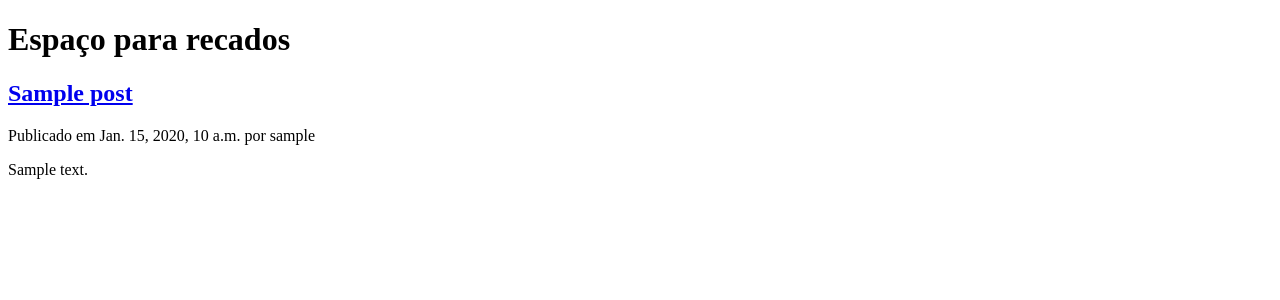
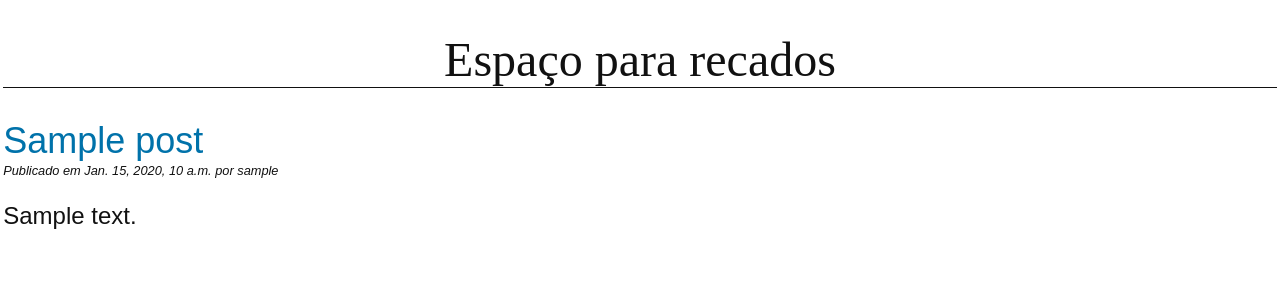
Before and after one commit to fabianocardosodev/Projetoescola, a Django app: page /appnotas/ in a window 1280 px wide. Shown: the top 300 px of the page. Run offline with Django 3.2, Linux system fonts and the light colour scheme; tables that the repository leaves empty hold one stand-in row (values such as "Sample post").

Commit message:
atualização interface e links
Criando css

```diff
--- a/Appescola/appnotas/models.py
+++ b/Appescola/appnotas/models.py
@@ -10,6 +10,8 @@ class Post(models.Model):
     created = models.DateTimeField(auto_now_add=True)
     update = models.DateTimeField(auto_now=True)
 
+    class Meta:
+        ordering = ("-created",)
 
     def __str__(self):
         return self.title
--- /dev/null
+++ b/Appescola/appnotas/static/css/appnotas.css
@@ -0,0 +1,30 @@
+body {
+    margin: 0.25%;
+    font-family: sans-serif;
+    font-size: 1.5rem;
+    color: #111111;
+}
+
+h1 {
+    text-align: center;
+    font-family: serif;
+    font-weight: normal;
+    border-bottom: 1px solid;
+}
+
+h2 {
+    color: #0072aa;
+    font-weight: normal;
+    margin-bottom: 1px;
+}
+
+a {
+    color: #0072aa;
+    text-decoration: none;
+}
+
+p.date {
+    font-size: 0.8rem;
+    font-style: italic;
+    margin-top: 1px;
+}
--- a/Appescola/appnotas/templates/appnotas/base.html
+++ b/Appescola/appnotas/templates/appnotas/base.html
@@ -1,10 +1,12 @@
+{% load static %}
+
 <!DOCTYPE html>
 
 <html>
     <head>
 
         <title>{%block title %}{% endblock %}</title>
-
+        <link href= "{% static 'css/appnotas.css' %}" rel="stylesheet">
     </head>
 
     <body>
--- a/Appescola/appnotas/templates/appnotas/post_list.html
+++ b/Appescola/appnotas/templates/appnotas/post_list.html
@@ -15,5 +15,5 @@
         </p>
         {{ post.body | linebreaks | truncatewords:10 }}
     </article>
-{% endfor %}
+  {% endfor %}
 {% endblock %}
```
